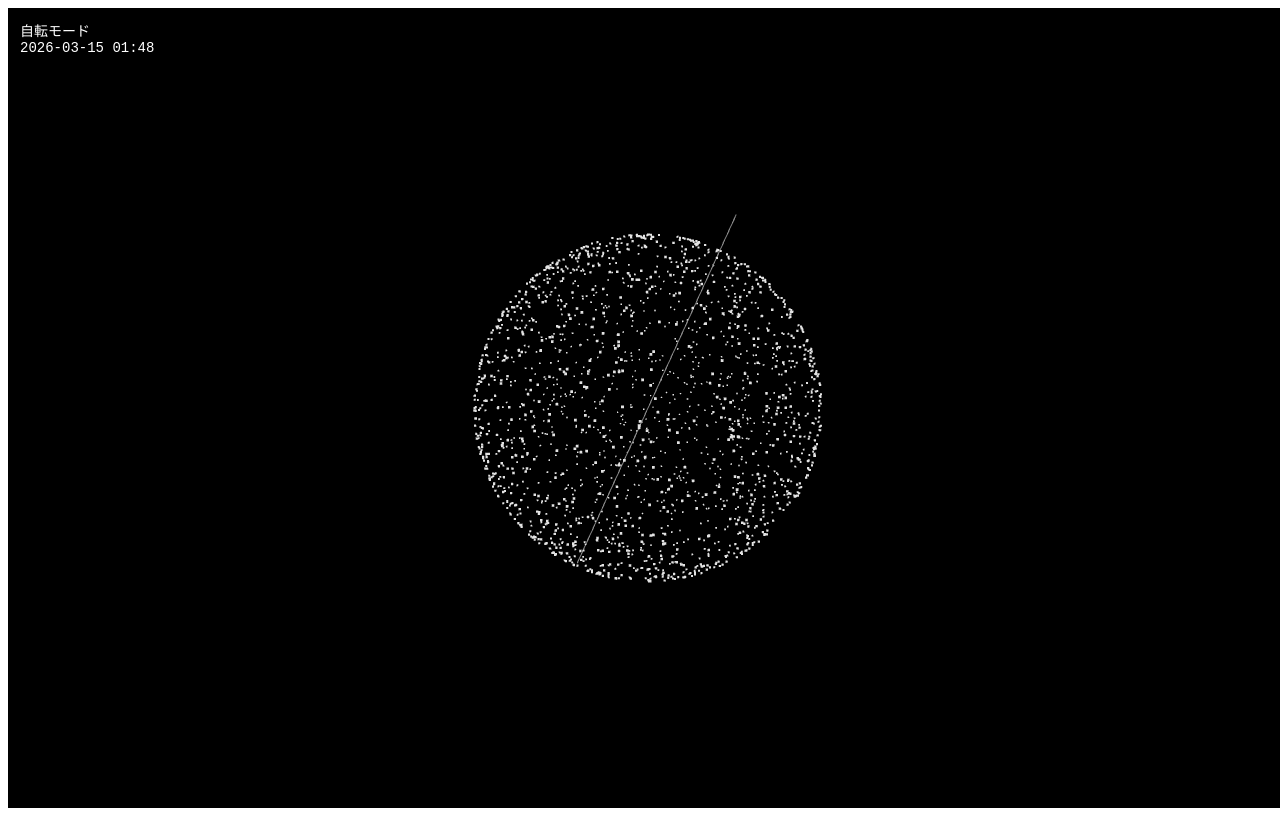
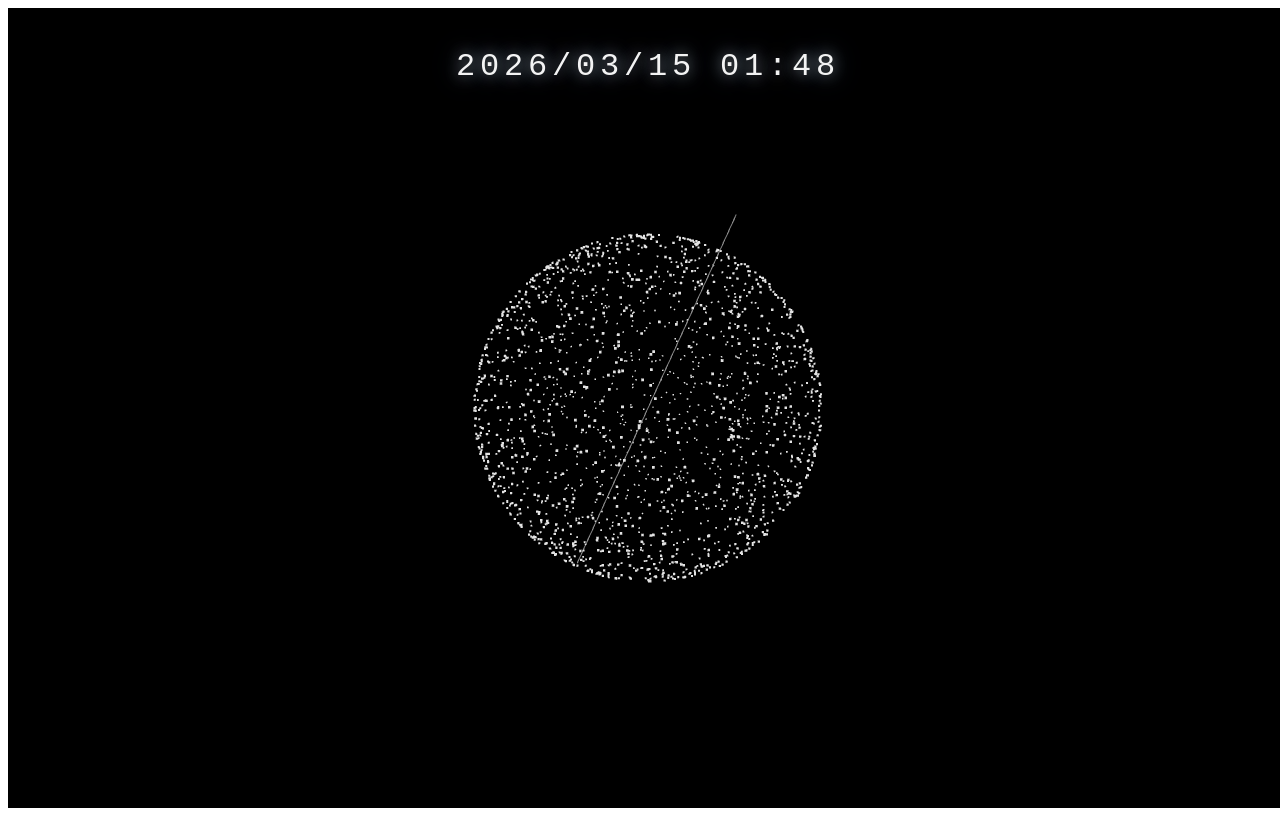
Before and after one commit to GoldenPoisonedApple/HappyBirthDay-Universe, a React (Vite) app: page / in a window 1280 px wide. Built offline with nearby package versions, Linux system fonts and the light colour scheme.

Commit message:
テキスト表示を修正

```diff
--- a/src/App.tsx
+++ b/src/App.tsx
@@ -1,8 +1,7 @@
 // メインアプリケーションファイル
 // 3Dシーン全体を管理し、カメラ制御とモード切替を行う
 import { Canvas, useThree, useFrame } from '@react-three/fiber';
-import { Html } from '@react-three/drei';
-import { useRef, useState, useCallback, useMemo } from 'react';
+import { useRef, useState, useCallback, useMemo, useEffect } from 'react';
 import * as THREE from 'three';
 import InteractiveParticleSphere from './components/InteractiveParticleSphere';
 import {
@@ -14,11 +13,17 @@ import {
   DRAG_SENSITIVITY_VERTICAL,
 } from './constants';
 
-
 // 3Dシーンのメインコンテンツコンポーネント
 // カメラ制御とモード管理を行う
-function AppContent() {
-  const [mode, setMode] = useState<'rotation' | 'orbit'>('rotation');
+function AppContent({
+  mode,
+  setMode,
+  setDisplayTime,
+}: {
+  mode: 'rotation' | 'orbit';
+  setMode: (m: 'rotation' | 'orbit') => void;
+  setDisplayTime: (time: string) => void;
+}) {
   const modeRef = useRef(mode);
   const zoomTarget = useRef(0); // 0 = 自転モード（近距離）, 1 = 公転モード（遠距離）
   const zoom = useRef(0);
@@ -57,7 +62,7 @@ function AppContent() {
 
   // 地球の公転角度変化を処理（削除：自転に基づいて時間を進めるため）
 
-  // 日付表示フォーマット（YYYY-MM-DD HH:MM）
+  // 日付表示フォーマット（YYYY/MM/DD HH:MM）
   const formatDate = useCallback((simulatedSeconds: number) => {
     // シミュレーション秒数から時間を計算
     const date = new Date(initialDate.getTime() + simulatedSeconds * 1000);
@@ -67,12 +72,16 @@ function AppContent() {
     const day = pad(date.getDate());
     const hours = pad(date.getHours());
     const minutes = pad(date.getMinutes());
-    return `${year}-${month}-${day} ${hours}:${minutes}`;
+    return `${year}/${month}/${day} ${hours}:${minutes}`;
   }, [initialDate]);
 
   // シミュレーション内の日時管理
-  const [displayTime, setDisplayTime] = useState(() => formatDate(0));
   const timeAccumulator = useRef(0);
+
+  // 初期日時の表示
+  useEffect(() => {
+    setDisplayTime(formatDate(0));
+  }, [formatDate, setDisplayTime]);
 
   // 毎フレームの更新処理
   useFrame((_, delta) => {
@@ -107,42 +116,46 @@ function AppContent() {
   });
 
   return (
-    <>
-      <Html fullscreen style={{ pointerEvents: 'none' }}>
-        <div
-          style={{
-            position: 'absolute',
-            top: 12,
-            left: 12,
-            color: 'white',
-            fontFamily: 'monospace',
-            fontSize: 14,
-            pointerEvents: 'none',
-            userSelect: 'none',
-          }}
-        >
-          <div>{mode === 'rotation' ? '自転モード' : '公転モード'}</div>
-          <div>{displayTime}</div>
-        </div>
-      </Html>
-
     <InteractiveParticleSphere
       mode={mode}
       onVerticalDrag={handleVerticalDrag}
       onTimeUpdate={handleTimeUpdate}
       onEarthPositionChange={handleEarthPositionChange}
     />
-    </>
   );
 }
 
 // アプリのエントリーポイント
 // Canvasをセットアップして3Dシーンを表示
 export default function App() {
+  const [mode, setMode] = useState<'rotation' | 'orbit'>('rotation');
+  const [displayTime, setDisplayTime] = useState('');
+
   return (
-    <div style={{ width: '100vw', height: '100vh', background: 'black', touchAction: 'none' }}>
+    <div style={{ width: '100vw', height: '100vh', background: 'black', touchAction: 'none', position: 'relative', overflow: 'hidden' }}>
+      {/* 2D UI Overlay (Canvasの外側に配置することでカメラ移動に影響されない) */}
+      <div
+        style={{
+          position: 'absolute',
+          top: '5%',
+          left: '50%',
+          transform: 'translateX(-50%)',
+          color: 'rgba(255, 255, 255, 0.95)',
+          fontFamily: "'Courier New', Courier, monospace",
+          fontSize: '32px',
+          fontWeight: '300',
+          letterSpacing: '0.15em',
+          textShadow: '0 0 15px rgba(255, 255, 255, 0.6), 0 0 30px rgba(0, 150, 255, 0.4)',
+          pointerEvents: 'none',
+          userSelect: 'none',
+          zIndex: 10,
+        }}
+      >
+        {displayTime}
+      </div>
+
       <Canvas camera={{ position: [0, 5, 10] }}>
-        <AppContent />
+        <AppContent mode={mode} setMode={setMode} setDisplayTime={setDisplayTime} />
       </Canvas>
     </div>
   );
```
Lines whose indentation alone changed are shown as unchanged.
